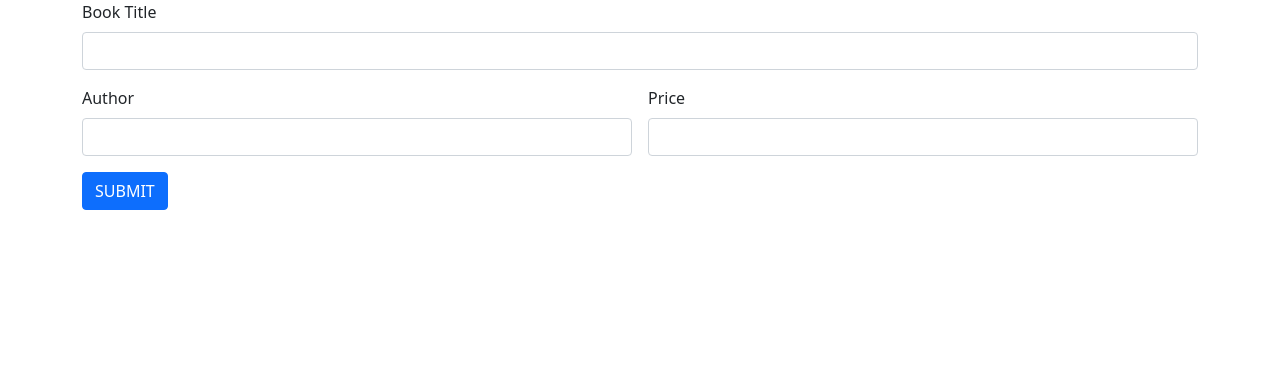
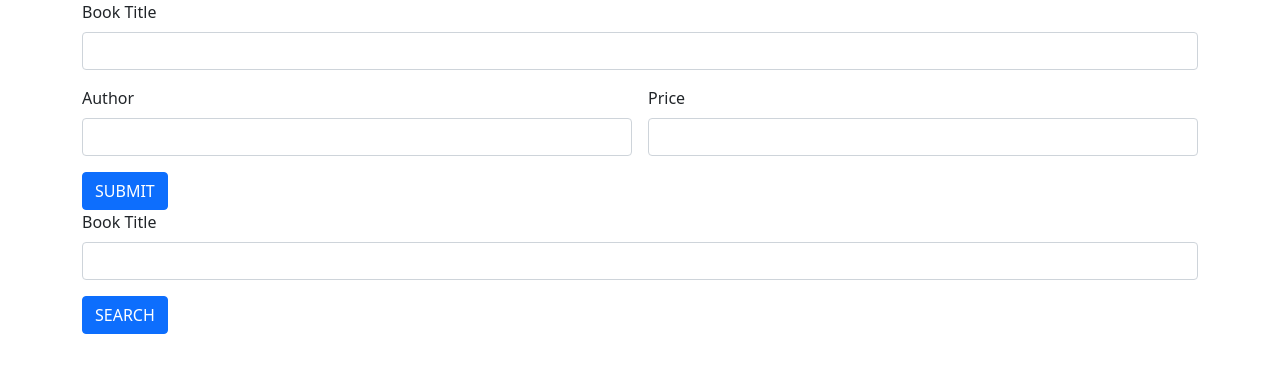
Before and after one commit to divya1viswanath/BookReactapp, a React (Create React App) app: page / in a window 1280 px wide. Shown: the top 372 px of the page. Built offline with nearby package versions, Linux system fonts and the light colour scheme.

Commit message:
search book added

```diff
--- a/src/App.js
+++ b/src/App.js
@@ -3,11 +3,13 @@
 import 'bootstrap/dist/css/bootstrap.min.css';
 import 'bootstrap/dist/js/bootstrap.min.js';
 import Addbook from './component/Addbook';
+import Booksearch from './component/Booksearch';
 
 function App() {
   return (
     <>
       <Addbook/>
+      <Booksearch/>
     </>
   );
 }
--- /dev/null
+++ b/src/component/Booksearch.js
@@ -0,0 +1,25 @@
+import React from 'react'
+
+const Booksearch = () => {
+  return (
+    <div>
+        <div className="container">
+            <div className="row">
+                <div className="col col-12 col-sm-12 col-md-12 col-lg-12 col-xl-12 col-xxl-12">
+                    <div className="row g-3">
+                        <div className="col col-12 col-sm-12 col-md-12 col-lg-12 col-xl-12 col-xxl-12">
+                            <label for="" className="form-label">Book Title</label>
+                            <input type="text" className="form-control"/>
+                        </div>
+                        <div className="col col-12 col-sm-6 col-md-6 col-lg-6 col-xl-6 col-xxl-6">
+                            <button className="btn btn-primary">SEARCH</button>
+                        </div>
+                    </div>
+                </div>
+            </div>
+        </div>
+    </div>
+  )
+}
+
+export default Booksearch
```
Also changed, not shown: public/test.html (+1 -9 lines).
